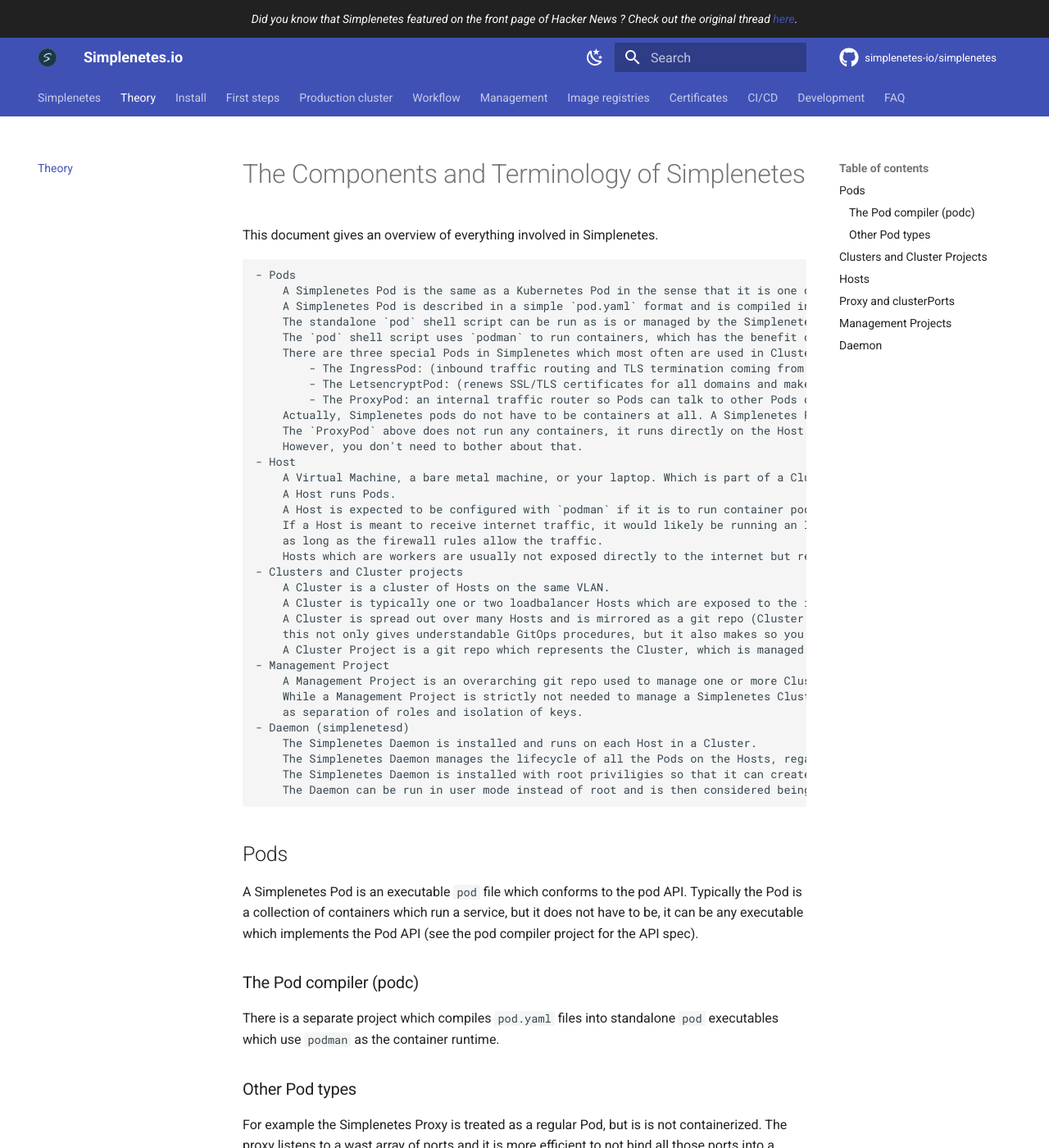
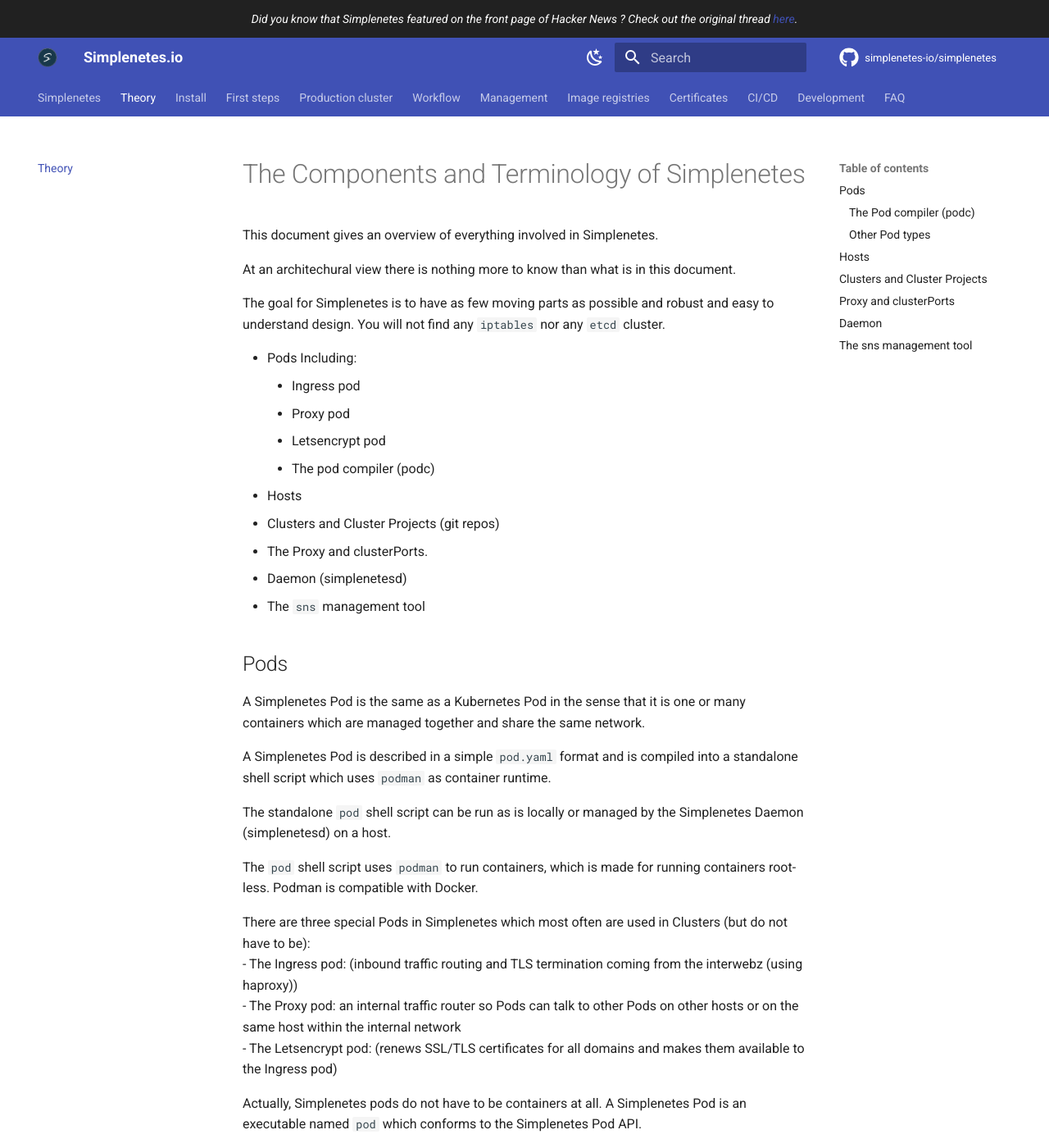
Before and after one commit to simplenetes-io/simplenetes_io, an MkDocs documentation site: the page built from docs/COMPONENTS.md, in a window 1280 px wide and 1400 px high. Shown: the whole window at 82% size. Built offline with MkDocs 1.6.1 and Material for MkDocs 9.7.7, drawn with Linux system fonts in a browser that asks for light colours; comment, search, counter and statistics services are not loaded; some of the changed text lies outside the part shown.

Commit message:
Update index and COMPONENTS

```diff
--- a/docs/COMPONENTS.md
+++ b/docs/COMPONENTS.md
@@ -2,102 +2,142 @@
 
 This document gives an overview of everything involved in Simplenetes.
 
-    - Pods
-        A Simplenetes Pod is the same as a Kubernetes Pod in the sense that it is one or many containers which are managed together and share the same network.
-        A Simplenetes Pod is described in a simple `pod.yaml` format and is compiled into a standalone shell script which uses `podman` as container runtime.
-        The standalone `pod` shell script can be run as is or managed by the Simplenetes Daemon (simplenetesd).
-        The `pod` shell script uses `podman` to run containers, which has the benefit of running containers root-less.
-        There are three special Pods in Simplenetes which most often are used in Clusters (but do not have to be):
-            - The IngressPod: (inbound traffic routing and TLS termination coming from the interwebz (using haproxy))
-            - The LetsencryptPod: (renews SSL/TLS certificates for all domains and makes them available to the IngressPod)
-            - The ProxyPod: an internal traffic router so Pods can talk to other Pods on other hosts or on the same host within the internal network.
-        Actually, Simplenetes pods do not have to be containers at all. A Simplenetes Pod is an executable named `pod` which conforms to the Simplenetes Pod API.
-        The `ProxyPod` above does not run any containers, it runs directly on the Host as a native application, but it is managed just as a Pod.
-        However, you don't need to bother about that.
-    - Host
-        A Virtual Machine, a bare metal machine, or your laptop. Which is part of a Cluster.
-        A Host runs Pods.
-        A Host is expected to be configured with `podman` if it is to run container pods.
-        If a Host is meant to receive internet traffic, it would likely be running an IngressPod, but it does not have to any pod could bind to 0.0.0.0 to be the ingress,
-        as long as the firewall rules allow the traffic.
-        Hosts which are workers are usually not exposed directly to the internet but receives traffic from IngressPods to the Pods they are harbouring.
-    - Clusters and Cluster projects
-        A Cluster is a cluster of Hosts on the same VLAN.
-        A Cluster is typically one or two loadbalancer Hosts which are exposed to the internet on ports 80 and 443 and a couple of worker hosts where pods are running.
-        A Cluster is spread out over many Hosts and is mirrored as a git repo (Cluster Project) on the operators local disk (or in a CI/CD system),
-        this not only gives understandable GitOps procedures, but it also makes so you can inspect the full cluster layout in the git repo.
-        A Cluster Project is a git repo which represents the Cluster, which is managed by the `sns` tool.
-    - Management Project
-        A Management Project is an overarching git repo used to manage one or more Cluster Projects, Pods and SSH keys.
-        While a Management Project is strictly not needed to manage a Simplenetes Cluster, it does bring some organisational benefits and enables features such
-        as separation of roles and isolation of keys.
-    - Daemon (simplenetesd)
-        The Simplenetes Daemon is installed and runs on each Host in a Cluster.
-        The Simplenetes Daemon manages the lifecycle of all the Pods on the Hosts, regardless of their runtime type (be it podman, executable, etc).
-        The Simplenetes Daemon is installed with root priviligies so that it can create `ramdisks` for the Pods, but it drops its priviligies when it interacts with any pod executable.
-        The Daemon can be run in user mode instead of root and is then considered being run in "dev mode" for a single user straight on the laptop.
+At an architechural view there is nothing more to know than what is in this document.
+
+The goal for Simplenetes is to have as few moving parts as possible and robust and easy to understand design. You will not find any `iptables` nor any `etcd` cluster.
+
+- Pods
+    Including:
+    - Ingress pod
+    - Proxy pod
+    - Letsencrypt pod
+    - The pod compiler (podc)
+- Hosts
+- Clusters and Cluster Projects (git repos)
+- The Proxy and clusterPorts.
+- Daemon (simplenetesd)
+- The `sns` management tool
 
 ## Pods
-A Simplenetes Pod is an executable `pod` file which conforms to the pod API. Typically the Pod is a collection of containers which run a service, but it does not have to be, it can be any executable which implements the Pod API (see the pod compiler project for the API spec).
+A Simplenetes Pod is the same as a Kubernetes Pod in the sense that it is one or many containers which are managed together and share the same network.
+
+A Simplenetes Pod is described in a simple `pod.yaml` format and is compiled into a standalone shell script which uses `podman` as container runtime.
+
+The standalone `pod` shell script can be run as is locally or managed by the Simplenetes Daemon (simplenetesd) on a host.
+
+The `pod` shell script uses `podman` to run containers, which is made for running containers root-less. Podman is compatible with Docker.
+
+There are three special Pods in Simplenetes which most often are used in Clusters (but do not have to be):
+    - The Ingress pod: (inbound traffic routing and TLS termination coming from the interwebz (using haproxy))
+    - The Proxy pod: an internal traffic router so Pods can talk to other Pods on other hosts or on the same host within the internal network
+    - The Letsencrypt pod: (renews SSL/TLS certificates for all domains and makes them available to the Ingress pod)
+
+Actually, Simplenetes pods do not have to be containers at all. A Simplenetes Pod is an executable named `pod` which conforms to the Simplenetes Pod API.
+
+The `ProxyPod` above does not run any containers, it runs directly on the Host as a native application, but it is managed just as a Pod. However, you don't need to bother about that.
 
 ### The Pod compiler (podc)
 There is a separate project which compiles `pod.yaml` files into standalone `pod` executables which use `podman` as the container runtime.
 
 ### Other Pod types
-For example the Simplenetes Proxy is treated as a regular Pod, but is is not containerized. The proxy listens to a wast array of ports and it is more efficient to not bind all those ports into a container, therefore the binary runs better without podman and straight on the Host.
+For example the Simplenetes Proxy is treated as a regular Pod, but is is not containerized because it accesses `.conf` files placed in the host root directory by the daemon.
 
 The Simplenetes Daemon however does not know the difference, as long as the proxy has a `pod` executable and conforms to the Pod API the Daemon can manage it's lifecycle.
 
-## Clusters and Cluster Projects
-A Cluster is a set of Hosts (one or many) on the same VLAN. A Cluster can simply be your laptop, which is great for development.
+## Hosts
+A Virtual Machine, a bare metal machine, or your laptop. Which is part of a Cluster.
 
-A Cluster Project is a git repo which mirrors the full Cluster with all it's Hosts. Each Host is a subdirectory in the repo and it identified by having a `host.env` file inside of it.
+A Host runs Pods.
 
-When syncing to a Cluster from a Cluster Project, Simplenetes will connect to each Host (in parallel) and copy/update/delete files on the Host, so it mirrors the contents of the Cluster Project.
+Hosts are in our terminology divided into `loadbalancers` and `workers`. Loadbalancers are exposed to the public internet and workers are not but receive traffic from
+the loadbalancers via the internal proxy.
 
-Following GitOps procedures the sync will not be allowed if the cluster repo branch which we are syncing from is behind the cluster it self, unless forced for major rollbacks.
+A Host is expected to be configured with `podman` if it is to run container pods (`sns` will set this up for you).
 
-The Daemon running on each Host will pick up the changes and manage the changes of all pods.
+If a Host is meant to directly receive public internet traffic it would likely be running an Ingress pod.
 
-Setting up the Cluster with it's Virtual Machines is outside the scope of this document but is describe here [PROVISIONING.md](PROVISIONING.md)
-Typically the setup is a VPC with two loadbalancer hosts which are exposed to the internet and are open to ports 80 and 443. Also two worker hosts which only accepts traffic coming from within the VLAN. Finally a fifth host which we call the "backdoor" which is exposed to the internet on port 22 (or some other port) for SSH connections. All SSH connections made to any loadbalancer or worker host is always jumped via the backdoor host. This reduces the surface area of attack since none of the known IP addresses are open to SSH connections from the internet.
+Any pod could bind to the host network or map ports to the host interface to be puclically exposed, as long as the firewall rules allow the traffic.
 
-## Hosts
-A Host is typically a Virtual Machine in a VLAN, but it can also be your local laptop.
+Hosts which are workers are usually not exposed directly to the internet but receive traffic from the internal proxy which is then proxied to pods
+running on the host according to the pod ingress rules.
 
 When Simplenetes is connecting to a Host it reads the `host.env` file and uses that information to establish an SSH connection to the Host.
 
 A Host can declare in it's `host.env` file a `JUMPHOST`, which is used in the SSH connection to connect to first before connecting to the actual Host. This is a recommended way of doing it to not expose worker Hosts to incoming traffic from the public internet at all, so that all incoming connections made must be made via `jumphosts`.
 p
 
-If the `host.env` file has `HOST=local` set then it does not connect via SSH, it connects directly on local disk, which is great for local development.
+If the `host.env` file has `HOST=local` set then it does not connect via SSH, it "connects" directly on local disk, which is great for local development.
+
+A host representation is created on disk using the `sns host register` command.
+
+## Clusters and Cluster Projects
+A Cluster is a one or many hosts on the same VLAN (it can be as simple as your laptop)
+
+A Cluster is typically one or two loadbalancer Hosts which are exposed to the internet on ports 80 and 443 and a couple of worker hosts where pods are running.
+
+A Cluster is mirrored as a git repo (Cluster Project) on the operators local disk (or in a CI/CD system).
+
+This is a design choice that the cluster is mirrored as the directory structure. We believe this brings a low mental burdon on grasping the system as a whole.
+
+This also gives understandable, traceable GitOps procedures and so that you can inspect the full cluster layout in the git repo.
+
+A Cluster Project is a git repo which mirrors the full Cluster with all it's Hosts. Each Host is a subdirectory in the repo and it identified by having a `host.env` file inside of it.
+
+A Cluster is managed by the `sns` tool.
+
+When syncing to a Cluster from a Cluster Project, Simplenetes will connect to each Host (in parallel) and copy/update/delete files on the Host, so it mirrors the contents of the Cluster Project.
+
+Following GitOps procedures the sync will not be allowed if the cluster repo branch which we are syncing from is behind the cluster it self, unless forced for major rollbacks.
+
+The Daemon running on each Host will pick up the changes and manage the state changes of the pods.
+
+Setting up the Cluster with it's Virtual Machines is describe here [PROVISIONING.md](PROVISIONING.md)
+
+Typically the setup is a VPC with two loadbalancer hosts which are exposed to the internet and are open to ports 80 and 443. Also two worker hosts which only accepts traffic coming from within the VLAN. Finally a fifth host which we call the "backdoor" which is exposed to the internet on port 22 (or some other port) for SSH connections. All SSH connections made to any loadbalancer or worker host is always jumped via the backdoor host. This reduces the surface area of attack since none of the known IP addresses are open to SSH connections from the internet.
 
 ## Proxy and clusterPorts
 For Pods to be able to communicate with each other within the Cluster and across Hosts, there is a concept of `clusterPorts` and the `Simplenetes Proxy`.
 
-A Pod which is open for traffic declares a `clusterPort` in it's `expose` section in the `pod.yaml` file. Such a `clusterPort` is then targeted at a specific port in the Pod.
-Other Pods can open connections to that clusterPort from anywhere in the Cluster and be "proxied" to one of the Pods exposing that clusterPort.
+A Pod which is open for traffic via the proxy declares a `clusterPort` in it's `expose` section in the `pod.yaml` file.
 
-This is achieved in the way that a process open a socket to `proxy:clusterPort` from within it's pod. The `proxy` host name is automatically set in each containers `/etc/hosts` file to point to the IP address of the Host.
-The native ProxyPod is listening to a set of clusterPorts and its job is to proxy that connection to another Proxy on a host in the cluster which then can forward the connection to a pod running on the Host.
+A `clusterPort` is then targeted at a specific port inside the Pod.
 
-The Proxy is very clever and robust and requires very little configurations to work. It needs an updated list of host addresses in the cluster and it needs a `proxy.conf` to be generated by the Daemon telling it what clusterPorts are bound on the Host. The Proxy it self will when proxying a connection try all hosts for answering connections and remember the results for a while. This gives a robust and easy to manage system which is free from iptables hacks or constantly needing to update global routing tables when pods come and go in the cluster.
+Other Pods can open connections to that clusterPort from anywhere in the Cluster and be proxied to any pod exposing that clusterPort.
 
-Cluster ports can be manually assigned in the range between `1024 and 65535`, however ports `30000-32767` are reserved for host ports and the sns proxy (which claims port 32767).
+Note1: that there can be multiple replicas of a specific pod version listening to the same clusterPort, which means traffic will be shared a amongst them.
+
+Note2: when softly rolling out a new pod version the new version could also share the same clusterPort to gurantee no downtime because traffic is shared between prior and new pod versions until the old versions are removed.
+
+Note3: when setting clusterPorts manually one can force totally different pods to share the incoming traffic by having them use the same cluster ports. Normally cluster ports are automatically provided by `sns`.
+
+Note4: for pods which receive traffic from the ingress by matching domain names and urls can do with automatically assigned cluster ports. Pods which are to serve internally need fixed cluster ports so that other pods know how to connect to them.
+
+When a process inside a container wants to connect internally to another pod, it does that by opening a TCP socket to `proxy:clusterPort`. `proxy` is a static host name automatically put into each containers `/etc/hosts` file which points to the hosts internal IP address.
+
+The native ProxyPod is listening to a set of clusterPorts and its job is to proxy connections to another Proxy on a host in the cluster which then can forward it to a pod running on the Host.
+
+The Proxy is very robust and simple in its cleverness and requires very little configurations to work. It needs an updated list of host addresses in the cluster and it needs a `proxy.conf` to be generated by the Daemon telling it what clusterPorts are bound on the Host. The Proxy it self will when proxying a connection try all hosts for answering connections and remember the results for a while. This gives a robust and easy to manage system which is free from iptables hacks or constantly needing to update global routing tables when pods come and go in the cluster.
+
+A pod can also bind directly to a `hostPort` on the host which it is running on. This is useful for the Ingress pod.
+
+Note5: Each clusterPort on a pod is (automatically) mapped to a `hostPort`, it is this `hostPort` the proxy connects to.
+
+Note6: `clusterPorts` are a TCP ports which each proxy on each host is listening to. Connecting to a `clusterPort` (on a proxy) results in a connection from the proxy to another proxy and then to a mapped `hostPort` which connects to the `targetPort` inside the pod.
+
+Cluster ports are often auto assigned but can be manually assigned in the range between `1024 and 65535`, however ports `30000-32767` are reserved for host ports and the proxy (which claims port 32767).
 Auto assigned cluster ports are assigned in the range of `61000-63999`.
 Auto assigned host ports are assigned in the range of `30000-31999` (the full range of dedicated host ports is `30000-32766`).
 
-For a full specification of the proxy look here [PROXY.md](PROXY.md).
+## Daemon
+The Simplenetes Daemon manages the lifecycle of all the Pods on the Hosts, regardless of their runtime type (be it podman or natively executable).
 
-## Management Projects
-While not strictly needed, a Management Project is an overarching git repo which works as parent directory to the Cluster Project repo.
+It reads `.state` files alongside the `pod` file and executes the `pod` file with arguments relating to the desired state of the pod.
 
-With a Management Project you can collect your personal SSH keys in one secure place and don't have to distribute them together with the cluster project.
-You can manage multiple clusters from the same place, say for "dev", "staging" and "production".
-You can collect the Pods you are using to be shared by different clusters.
+The Simplenetes Daemon is installed and runs on each Host in a Cluster as a systemd service.
 
-Using Management Projects is a good way of separating concerns also when developing pods and releasing them.
+The Simplenetes Daemon is preferably installed with root priviligies so that it can create `ramdisks` for the Pods which require that, but it drops priviligies when it interacts with any pod script/executable.
 
-## Daemon
-The Simplenetes Daemon is responsible for the lifecycle of Pods.
-It reads `.state` files alongside the `pod` file and executes the `pod` file with arguments relating to the desired state of the pod.
+The Daemon can be run as a foreground process in user mode instead of as root which is generally for running in "dev mode" for a single user straight on the laptop.
+
+## The sns management tool
+The is the `simpletenes` repo which proivides the `sns` tool used to create and management a cluster.
```
Also changed, not shown: docs/index.md (+35 -35 lines).
